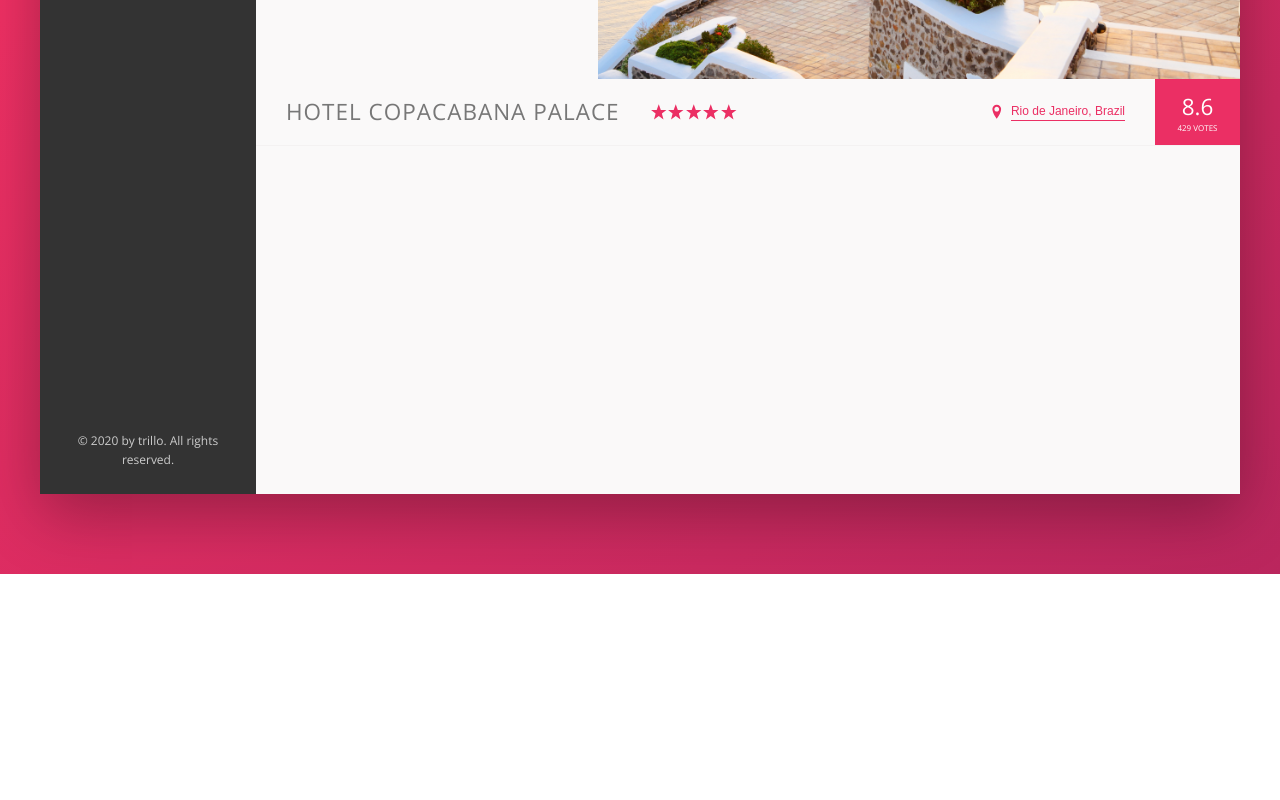
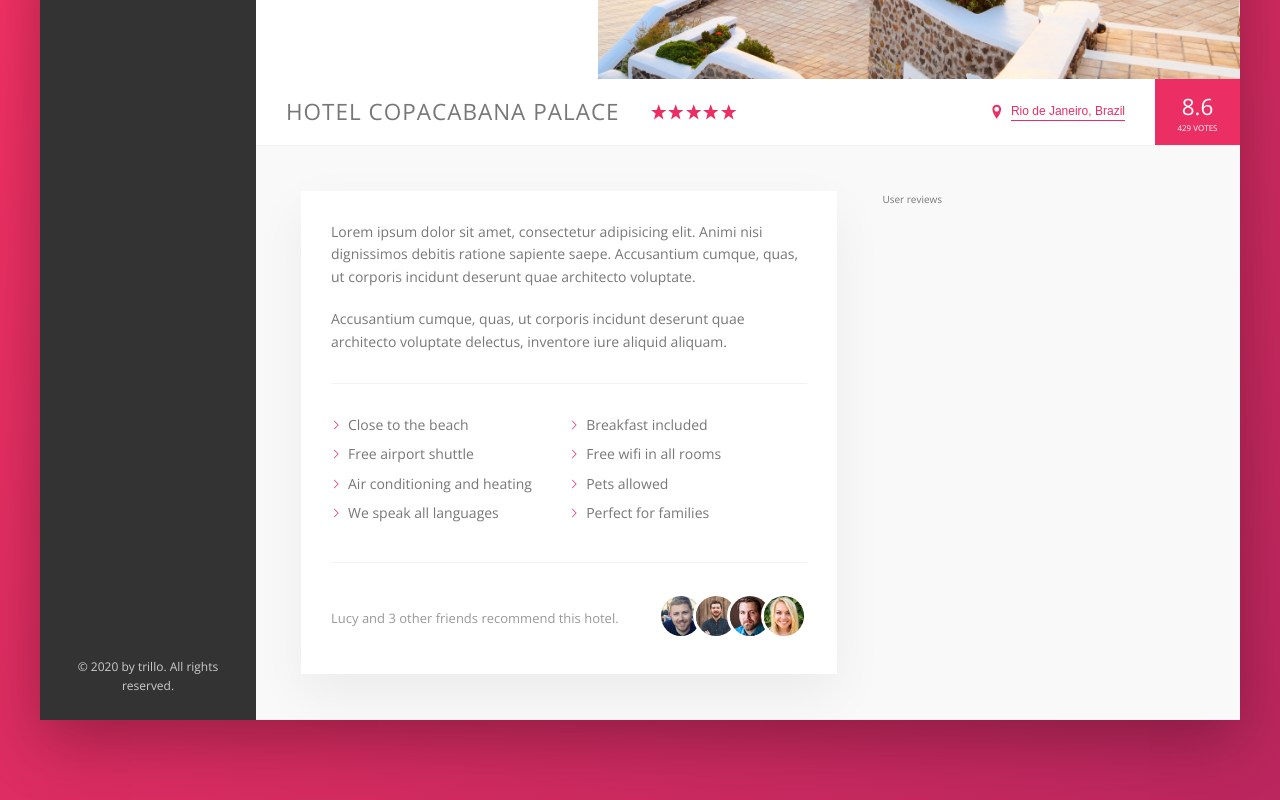
Before and after one commit to GabrielDoddy94/trillo, a website: page index.html in a window 1280 px wide. Shown: the part 456-1256 px from the top of the page. Before the commit the page ends 1030 px from the top, so only its background shows below. Drawn offline with nearby package versions, Linux system fonts and the light colour scheme.

Commit message:
Add description

```diff
--- a/index.html
+++ b/index.html
@@ -155,6 +155,64 @@
               <div class="overview__rating-count">429 votes</div>
             </div>
           </div>
+
+          <div class="detail">
+            <div class="description">
+              <p class="paragraph">
+                Lorem ipsum dolor sit amet, consectetur adipisicing elit. Animi
+                nisi dignissimos debitis ratione sapiente saepe. Accusantium
+                cumque, quas, ut corporis incidunt deserunt quae architecto
+                voluptate.
+              </p>
+
+              <p class="paragraph">
+                Accusantium cumque, quas, ut corporis incidunt deserunt quae
+                architecto voluptate delectus, inventore iure aliquid aliquam.
+              </p>
+
+              <ul class="list">
+                <li class="list__item">Close to the beach</li>
+                <li class="list__item">Breakfast included</li>
+                <li class="list__item">Free airport shuttle</li>
+                <li class="list__item">Free wifi in all rooms</li>
+                <li class="list__item">Air conditioning and heating</li>
+                <li class="list__item">Pets allowed</li>
+                <li class="list__item">We speak all languages</li>
+                <li class="list__item">Perfect for families</li>
+              </ul>
+
+              <div class="recommend">
+                <p class="recommend__count">
+                  Lucy and 3 other friends recommend this hotel.
+                </p>
+
+                <div class="recommend__friends">
+                  <img
+                    src="img/user-3.jpg"
+                    alt="Friend 1"
+                    class="recommend__photo"
+                  />
+                  <img
+                    src="img/user-4.jpg"
+                    alt="Friend 2"
+                    class="recommend__photo"
+                  />
+                  <img
+                    src="img/user-5.jpg"
+                    alt="Friend 3"
+                    class="recommend__photo"
+                  />
+                  <img
+                    src="img/user-6.jpg"
+                    alt="Friend 4"
+                    class="recommend__photo"
+                  />
+                </div>
+              </div>
+            </div>
+
+            <div class="user-reviews">User reviews</div>
+          </div>
         </main>
       </div>
     </div>
--- a/sass/_base.scss
+++ b/sass/_base.scss
@@ -13,6 +13,9 @@
   --color-grey-dark-3: #999;
 
   --shadow-dark: 0 2rem 6rem rgba(0, 0, 0, 0.3);
+  --shadow-light: 0 2rem 5rem rgba(0, 0, 0, 0.06);
+
+  --line: 1px solid var(--color-grey-light-2);
 }
 
 * {
--- a/sass/_components.scss
+++ b/sass/_components.scss
@@ -186,9 +186,6 @@
 .gallery {
   display: flex;
 
-  &__item {
-  }
-
   &__photo {
     display: block;
     width: 100%;
@@ -197,7 +194,7 @@
 
 // HOTEL OVERVIEW
 .overview {
-  border-bottom: 1px solid var(--color-grey-light-2);
+  border-bottom: var(--line);
 
   display: flex;
   align-items: center;
@@ -298,3 +295,72 @@
     box-shadow: 0 1rem 4rem rgba(0, 0, 0, 0.25);
   }
 }
+
+// PARAGRAPH
+.paragraph:not(:last-of-type) {
+  margin-bottom: 2rem;
+}
+
+// LIST
+.list {
+  list-style: none;
+  margin: 3rem 0;
+  padding: 3rem 0;
+  border-top: var(--line);
+  border-bottom: var(--line);
+
+  display: flex;
+  flex-wrap: wrap;
+
+  &__item {
+    flex: 0 0 50%;
+    margin-bottom: 0.7rem;
+  }
+
+  &__item::before {
+    content: '';
+    display: inline-block;
+    height: 1rem;
+    width: 1rem;
+    margin-right: 0.7rem;
+
+    // Older browsers
+    // background-image: url(../img/chevron-thin-right.svg);
+    // background-size: cover;
+
+    // Newer browsers - masks
+    background-color: var(--color-primary);
+    -webkit-mask-image: url(../img/chevron-thin-right.svg);
+    mask-image: url(../img/chevron-thin-right.svg);
+    -webkit-mask-size: cover;
+    mask-size: cover;
+  }
+}
+
+// RECOMMEND
+.recommend {
+  font-size: 1.3rem;
+  color: var(--color-grey-dark-3);
+
+  display: flex;
+  align-items: center;
+
+  &__count {
+    margin-right: auto;
+  }
+
+  &__friends {
+  }
+
+  &__photo {
+    box-sizing: content-box;
+    height: 4rem;
+    width: 4rem;
+    border-radius: 50%;
+    border: 3px solid #fff;
+
+    &:not(:last-child) {
+      margin-right: -1.5rem;
+    }
+  }
+}
--- a/sass/_layout.scss
+++ b/sass/_layout.scss
@@ -11,7 +11,7 @@
   font-size: 1.4rem;
   height: 7rem;
   background-color: #fff;
-  border-bottom: 1px solid var(--color-grey-light-2);
+  border-bottom: var(--line);
 
   display: flex;
   justify-content: space-between;
@@ -33,7 +33,28 @@
 }
 
 .hotel-view {
-  height: 80rem;
+  background-color: #fff;
 
   flex: 1;
 }
+
+.detail {
+  display: flex;
+  padding: 4.5rem;
+  background-color: var(--color-grey-light-1);
+  border-bottom: var(--line);
+}
+
+.description {
+  flex: 0 0 60%;
+
+  background-color: #fff;
+  box-shadow: var(--shadow-light);
+  padding: 3rem;
+  margin-right: 4.5rem;
+  font-size: 1.4rem;
+}
+
+.user-reviews {
+  flex: 1;
+}
```
Also changed, not shown: css/style.css.
